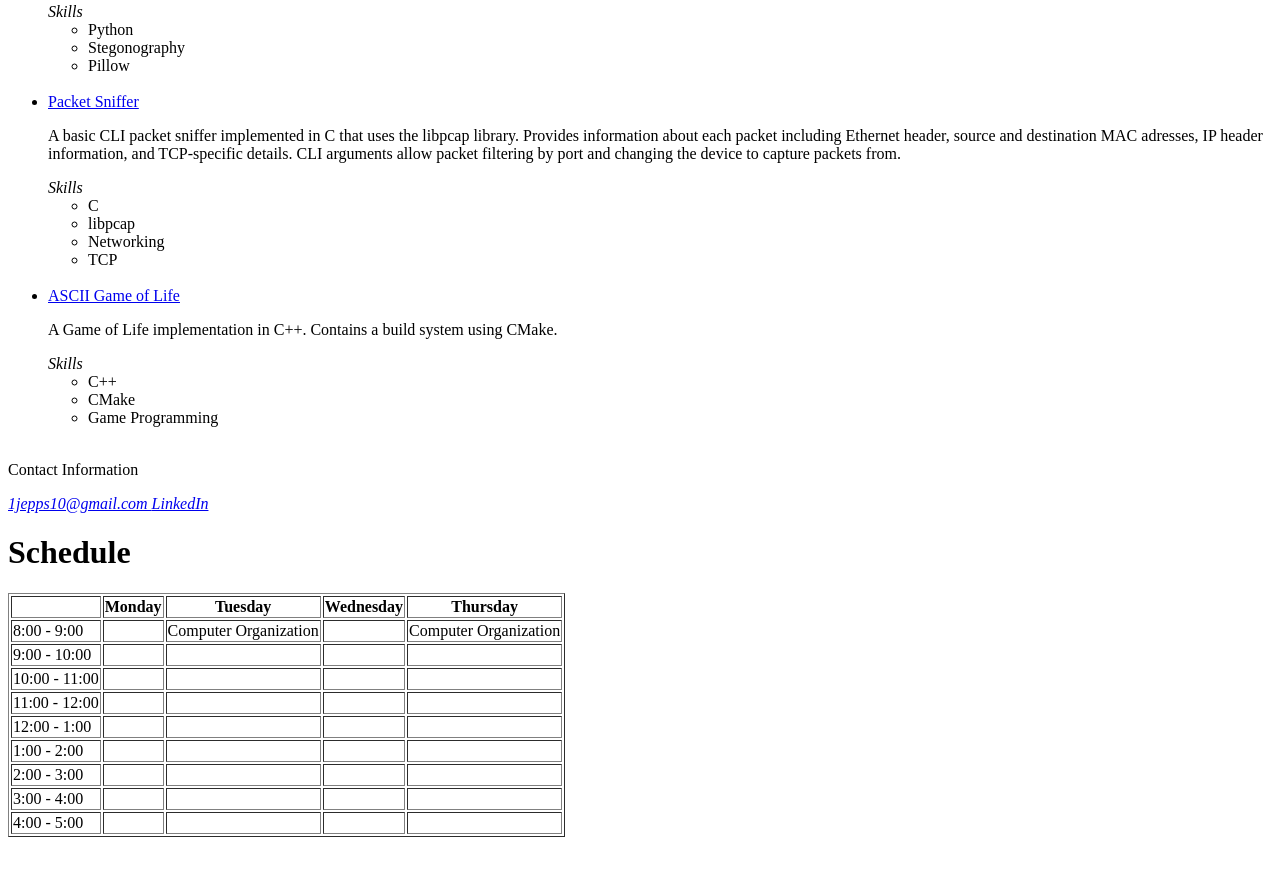
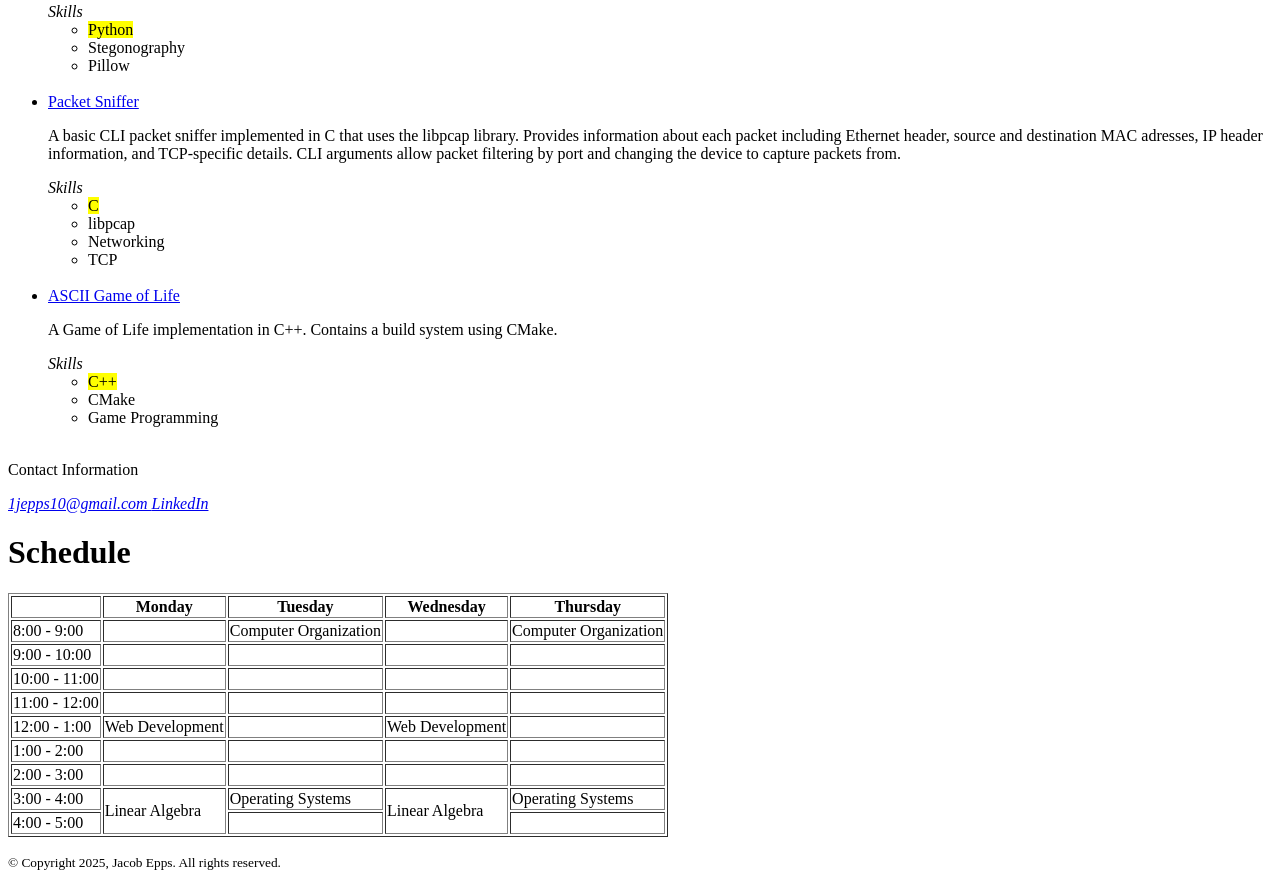
Before and after one commit to 1jepps0/CSCI225, a plain HTML site: page index.html in a window 1280 px wide. Shown: the part 491-1370 px from the top of the page. Before the commit the page ends 1336 px from the top, so only its background shows below. Drawn offline with Linux system fonts and the light colour scheme.

Commit message:
finished assignment

```diff
--- a/index.html
+++ b/index.html
@@ -36,7 +36,8 @@
 	<div class="portfolio">
 		<h1> Portfolio </h1>
 		<ul>
-			<li> <a href="https://github.com/1jepps0/Python-LSB-Stego/"> Image LSB Stegonography Tool </a> </li>
+			<li> <a href="https://github.com/1jepps0/Python-LSB-Stego/"> Image LSB Stegonography Tool </a>
+			</li>
 
 			<p>
 				A (LSB) Least Signifigant Bit Stegonography tool built with Python. Uses the LSB method to encode images with a
@@ -44,9 +45,9 @@
 				program will collect all of the last bits of each color value and construct the hidden message.
 			</p>
 
-			<i> Skills </i>
+			<em> Skills </em>
 			<ul>
-				<li> Python </li>
+				<li> <mark> Python <mark /> </li>
 				<li> Stegonography </li>
 				<li> Pillow </li>
 			</ul>
@@ -60,9 +61,9 @@
 				details. CLI arguments allow packet filtering by port and changing the device to capture packets from.
 			</p>
 
-			<i> Skills </i>
+			<em> Skills </em>
 			<ul>
-				<li> C </li>
+				<li> <mark> C <mark /> </li>
 				<li> libpcap </li>
 				<li> Networking </li>
 				<li> TCP </li>
@@ -74,9 +75,9 @@
 				A Game of Life implementation in C++. Contains a build system using CMake.
 			</p>
 
-			<i> Skills </i>
+			<em> Skills </em>
 			<ul>
-				<li> C++ </li>
+				<li> <mark> C++ </mark> </li>
 				<li> CMake </li>
 				<li> Game Programming </li>
 			</ul>
@@ -140,9 +141,9 @@
 
 			<tr>
 				<td> 12:00 - 1:00 </td>
+				<td> Web Development </td>
 				<td> </td>
-				<td> </td>
-				<td> </td>
+				<td> Web Development </td>
 				<td> </td>
 			</tr>
 
@@ -164,16 +165,14 @@
 
 			<tr>
 				<td> 3:00 - 4:00 </td>
-				<td> </td>
-				<td> </td>
-				<td> </td>
-				<td> </td>
+				<td rowspan="2"> Linear Algebra </td>
+				<td> Operating Systems </td>
+				<td rowspan="2"> Linear Algebra </td>
+				<td> Operating Systems </td>
 			</tr>
 
 			<tr>
 				<td> 4:00 - 5:00 </td>
-				<td> </td>
-				<td> </td>
 				<td> </td>
 				<td> </td>
 			</tr>
@@ -181,6 +180,11 @@
 
 		</table>
 
+		<br />
+
+		<footer>
+			<small>&copy; Copyright 2025, Jacob Epps. All rights reserved.</small>
+		</footer>
 
 	</div>
 </body>
```
Also changed, not shown: 1 other file.
